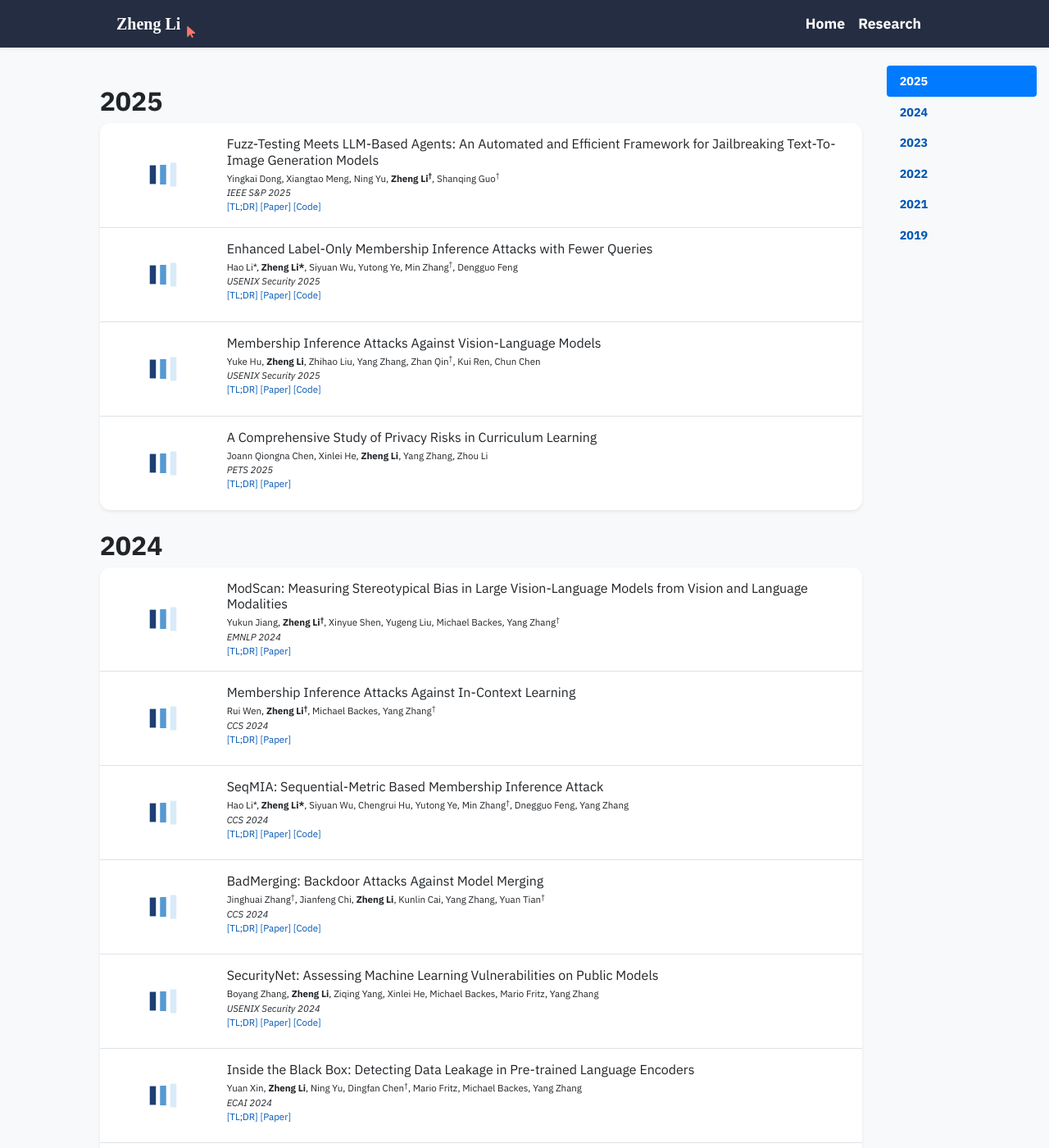
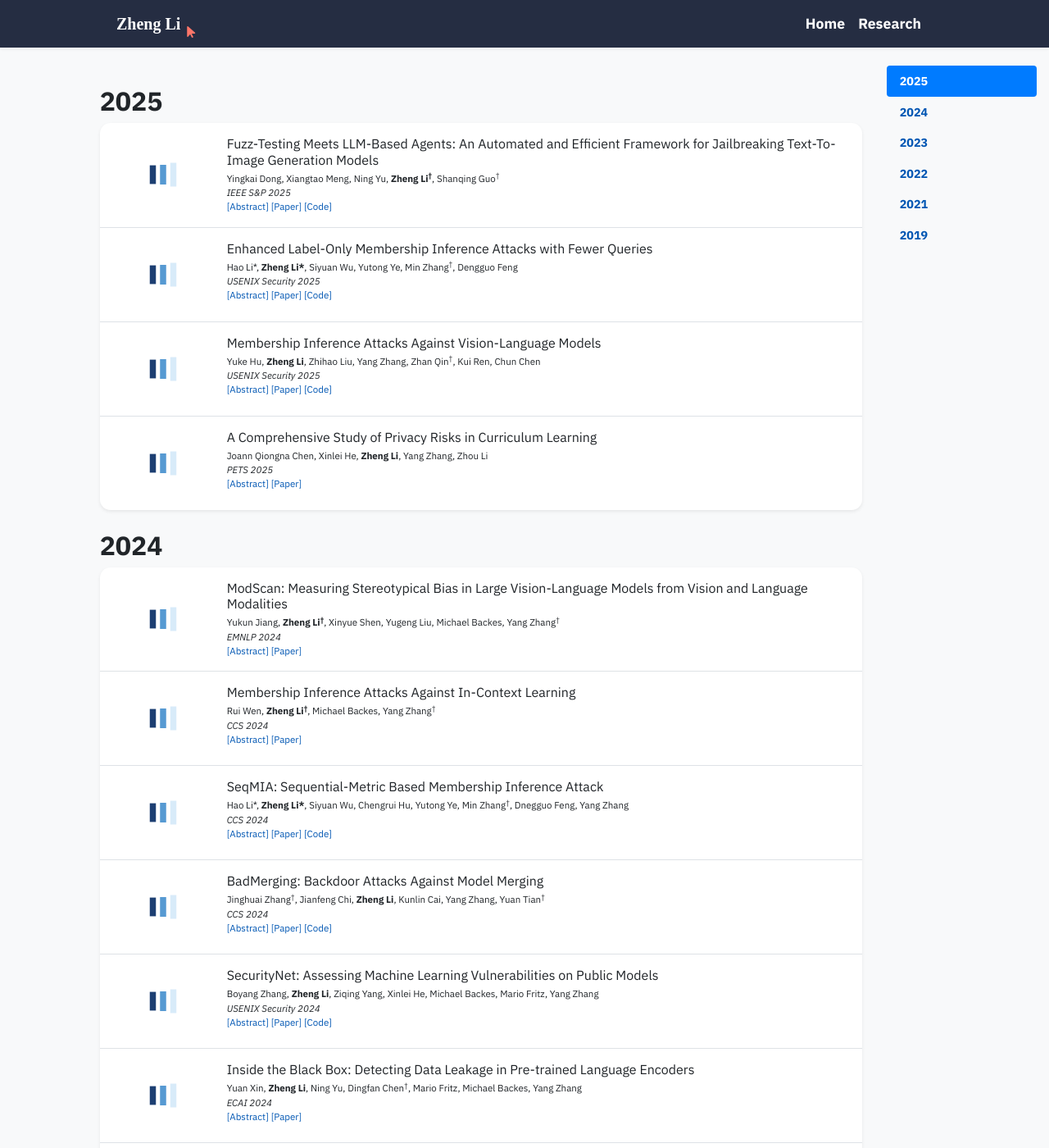
Before and after one commit to shuaichaosong/shuaichaosong.github.io, a Jekyll site: the page built from research.html, in a window 1280 px wide and 1400 px high. Shown: the whole window at 82% size. Built offline with Jekyll 4.4.1, drawn with Linux system fonts in a browser that asks for light colours; nearby versions of some CDN libraries; some web fonts are replaced; a style sheet for code colours, icons or effects is not loaded; some of the changed text lies outside the part shown.

Commit message:
Initial setup: updated personal info and publications

```diff
--- a/_includes/widgets/publication_item.html
+++ b/_includes/widgets/publication_item.html
@@ -60,7 +60,7 @@
 
             <p class="small pb-0 mb-0 lh-125 text-muted abstract-links">
                 <a data-toggle="collapse" href="#abstract-{{ item.title | slugify }}" role="button" aria-expanded="false" aria-controls="abstract-{{ item.title | slugify }}">
-                    [TL;DR]
+                    [Abstract]
                 </a>
 
                 {% for link in item.links %}
```
